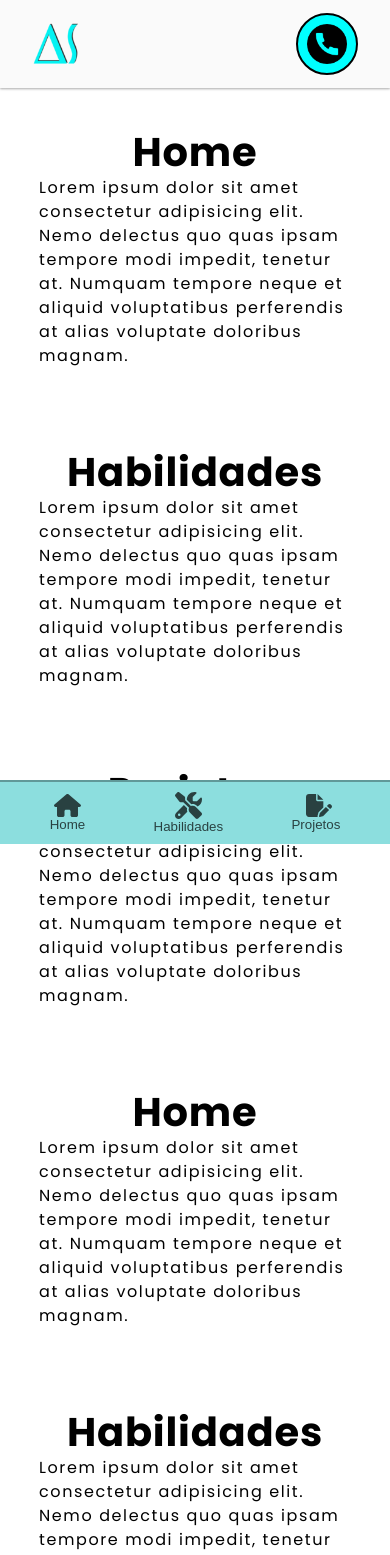
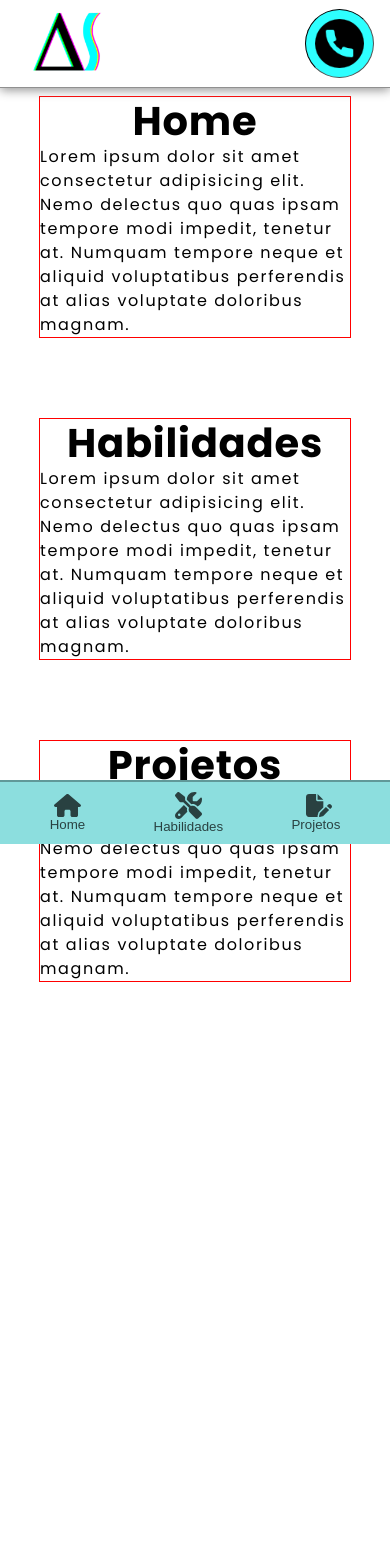
Before and after one commit to alexsantos-dev/AS_Front_Portifolio, a React (Vite) app: page / in a window 390 px wide. Shown: the top 1555 px of the page. After the commit the page ends 1078 px from the top, so only its background shows below. Built offline with nearby package versions, Linux system fonts and the light colour scheme.

Commit message:
ajusantdo estilos e responsividade

```diff
--- a/index.html
+++ b/index.html
@@ -2,7 +2,7 @@
 <html lang="en">
   <head>
     <meta charset="UTF-8" />
-    <link rel="icon" type="image/svg+xml" href="/logo-default.svg" />
+    <link rel="icon" type="image/svg+xml" href="/logo3.webp" />
     <meta name="viewport" content="width=device-width, initial-scale=1.0" />
     <meta http-equiv="X-UA-Compatible" content="IE=7" />
     <meta http-equiv="X-UA-Compatible" content="ie=edge" />
--- a/src/components/Navbar.jsx
+++ b/src/components/Navbar.jsx
@@ -11,6 +11,11 @@ export function Navbar() {
   return (
     <Nav>
       <ul className={`contato ${isAtivo ? "item-ativo" : ""}`}>
+        <li>
+          <button onClick={ativo} title="Contatos">
+            <img src="/telefone.png" alt="contato" title="Contato" />
+          </button>
+        </li>
         <li>
           <a
             href="https://www.linkedin.com/in/alex-santos-b020b5296"
@@ -29,15 +34,11 @@ export function Navbar() {
           </a>
         </li>
       </ul>
-      <div className={`btn ${isAtivo ? "btnOn" : ""}`}>
-        <button onClick={ativo} title="Contatos">
-          <img src="/telefone.png" alt="contato" title="Contato" />
-        </button>
-      </div>
+
       <ul className="logo">
         <li>
           <a href="#">
-            <img src="/logo1-79x72.webp" alt="logo" className="logoIcon" />
+            <img src="/logo3.webp" alt="logo" className="logoIcon" />
           </a>
         </li>
       </ul>
--- a/src/components/Navbar.styled.jsx
+++ b/src/components/Navbar.styled.jsx
@@ -2,24 +2,18 @@ import styled, { keyframes } from "styled-components";
 
 // 6cf5f5
 
-const container = keyframes`
+const itemFade = keyframes`
   0%{
-      transform: translateX(4em);
     opacity: 0;
   }
-    50%{
-      transform: translateX(2em);
-      opacity: 0;
-    }
-    100% {
+  100%{
     opacity: 1;
-     transform: translateX(0);
   }
 `;
 
 export const Nav = styled.nav`
   width: 100%;
-  background-color: #fafafa;
+  background-color: #fff;
   padding: 1em;
   height: 5.5em;
   top: 0;
@@ -30,7 +24,8 @@ export const Nav = styled.nav`
   justify-content: space-between;
   font-weight: 500;
   z-index: 10;
-  box-shadow: rgba(0, 0, 0, 0.12) 0px 1px 3px, rgba(0, 0, 0, 0.24) 0px 1px 2px;
+  border-bottom: solid 1px #909090;
+  box-shadow: #909090 0px 2px 10px;
 
   div.btn {
     display: none;
@@ -43,13 +38,12 @@ export const Nav = styled.nav`
     gap: 1em;
 
     &.logo {
-      width: 10.5%;
-      /* height: 4em; */
+      display: flex;
+      width: 13%;
       justify-content: right;
       align-items: center;
       .logoIcon {
-        width: 3em;
-        /* background-color: #fff; */
+        width: 4.6em;
       }
     }
 
@@ -61,12 +55,12 @@ export const Nav = styled.nav`
       a {
         transition: 0.3s ease-in;
         position: relative;
-        padding-bottom: 0.6em;
-        color: #bbbbbb;
+        color: #717171;
         height: 100%;
-        padding: 1em 0;
-        &:hover {
-          color: #ffffff;
+        padding: 0.7em 0;
+        &:hover,
+        &:active {
+          color: #000000;
         }
 
         &::after {
@@ -74,15 +68,16 @@ export const Nav = styled.nav`
           width: 0%;
           height: 0.3em;
           border-radius: 1em;
-          background-color: #000;
+          background-color: #ffffff;
           position: absolute;
           bottom: 0;
           left: 0;
           transition: 0.4s ease-in-out;
         }
 
-        &:hover::after {
-          background-color: #ffffff;
+        &:hover::after,
+        &:active::after {
+          background-color: #000000;
           width: 100%;
         }
       }
@@ -91,36 +86,39 @@ export const Nav = styled.nav`
     &.contato {
       width: 10em;
       height: 3em;
-
       border-radius: 6em;
       justify-content: center;
-      /* gap: 1.6em; */
 
       &:hover > :not(:hover) {
+        opacity: 0.7;
         transform: scale(1);
       }
       &:hover > :hover {
         opacity: 1;
         transform: scale(1.1);
+        box-shadow: #909090 0px 2px 10px;
       }
 
       li {
-        transition: all 0.3s ease-in;
+        transition: 0.2s ease-in;
+        border-radius: 6em;
         width: 100%;
         display: flex;
         align-items: center;
-        opacity: 0.7;
         justify-content: center;
 
         img {
-          width: 2.6em;
+          width: 3em;
         }
         a {
           display: flex;
           justify-content: center;
           align-items: center;
-          height: 2.6em;
+          height: 3em;
         }
+      }
+      li:first-child {
+        display: none;
       }
     }
   }
@@ -136,94 +134,71 @@ export const Nav = styled.nav`
         margin-left: 1em;
       }
     }
-
-    div.btn {
-      transition: all 0.3s ease-in-out;
-      position: absolute;
-      z-index: 100;
-      /* height: 8em; */
-      padding: 0.56em;
-      display: block;
-      background: #00ffff;
+    ul.contato {
+      width: 4.3em;
+      height: 4.3em;
+      display: flex;
+      align-items: center;
+      justify-content: center;
+      transition: all 0.3s;
       border-radius: 6em;
-      margin-right: 1em;
-      border: solid 2px #000;
-
-      button {
       z-index: 10;
-        cursor: pointer;
-        background: transparent;
-        border: none;
-        display: flex;
+      background: #00ffffd1;
+      border: inset 1px #000;
+      padding: 2em;
       flex-direction: row-reverse;
-        justify-content: center;
-        align-items: center;
-        img {
-          width: 3em;
+      &:hover > :not(:hover) {
+        opacity: 1;
       }
-      }
-    }
-
-    div.btnOn {
-      padding: 0.56em;
-      border-radius: 0 6rem 6rem 0;
-      border-top: solid 2px #000;
-      border-right: solid 2px#000;
-      border-bottom: solid 2px #000;
-      border-left: solid 0 #000;
-    }
-    ul.contato {
-      transition: all 0.2s ease-in;
-
-      display: none;
-      width: 4em;
-      justify-content: left;
-      height: 3em;
-      border-radius: 6em 0 0 6rem;
-      gap: 0.5em;
-      position: absolute;
-      z-index: 10;
-      right: 4.17em;
-      background: #00ffff;
-      border: solid 2px #000;
-      flex-direction: row-reverse;
-      padding: 1.8em 0.5em;
-
-      &:hover > :not(:hover) {
+      &:hover > :hover {
         opacity: 1;
       }
 
       li {
-        opacity: 1;
+        border-radius: 6em;
+        width: 3em;
       }
 
+      li:first-child {
+        display: flex;
+      }
       li {
+        button {
+          display: flex;
+          align-items: center;
+          justify-content: center;
+          border: none;
+          background: none;
+          border-radius: 50%;
+
+          img {
+            width: 3.7em;
+          }
+        }
+      }
+      li:not(:first-child) {
         display: none;
       }
 
-      li {
-        padding: 0;
-        position: absolute;
-        z-index: -1;
+      li:nth-child(2) {
+        animation: ${itemFade} 0.8s ease-in;
       }
-
-      li:last-child {
-        margin-left: 0.2em;
+      li:nth-child(3) {
+        animation: ${itemFade} 0.7s ease-in;
+      }
+      li:nth-child(4) {
+        animation: ${itemFade} 0.6s ease-in;
+        margin-left: 1.5em;
       }
     }
 
     ul.item-ativo {
-      display: flex;
-      justify-content: center;
-      align-items: center;
-      width: auto;
-      right: 5.2em;
-      height: 3.6em;
-      animation: ${container} 0.4s ease-in-out;
-      li {
-        position: static;
+      width: 17em;
+      li:not(:first-child) {
         display: block;
-        transition: 1s ease-in-out;
+      }
+      li:first-child {
+        margin-right: 1.5em;
       }
     }
     ul.sections {
--- a/src/components/Secoes.jsx
+++ b/src/components/Secoes.jsx
@@ -1,8 +1,8 @@
 import { SecoesContainer } from "./Secoes.styles";
 export function Secoes() {
   return (
-    <SecoesContainer id="Home">
-      <section>
+    <SecoesContainer>
+      <section id="Home">
         <h1>Home</h1>
         <p>
           Lorem ipsum dolor sit amet consectetur adipisicing elit. Nemo delectus
@@ -11,8 +11,8 @@ export function Secoes() {
           magnam.
         </p>
       </section>
-      <section>
-        <h1 id="Habilidades">Habilidades</h1>
+      <section id="Habilidades">
+        <h1>Habilidades</h1>
         <p>
           Lorem ipsum dolor sit amet consectetur adipisicing elit. Nemo delectus
           quo quas ipsam tempore modi impedit, tenetur at. Numquam tempore neque
@@ -20,35 +20,8 @@ export function Secoes() {
           magnam.
         </p>
       </section>
-      <section>
-        <h1 id="Projetos">Projetos</h1>
-        <p>
-          Lorem ipsum dolor sit amet consectetur adipisicing elit. Nemo delectus
-          quo quas ipsam tempore modi impedit, tenetur at. Numquam tempore neque
-          et aliquid voluptatibus perferendis at alias voluptate doloribus
-          magnam.
-        </p>
-      </section>
-      <section>
-        <h1>Home</h1>
-        <p>
-          Lorem ipsum dolor sit amet consectetur adipisicing elit. Nemo delectus
-          quo quas ipsam tempore modi impedit, tenetur at. Numquam tempore neque
-          et aliquid voluptatibus perferendis at alias voluptate doloribus
-          magnam.
-        </p>
-      </section>
-      <section>
-        <h1 id="Habilidades">Habilidades</h1>
-        <p>
-          Lorem ipsum dolor sit amet consectetur adipisicing elit. Nemo delectus
-          quo quas ipsam tempore modi impedit, tenetur at. Numquam tempore neque
-          et aliquid voluptatibus perferendis at alias voluptate doloribus
-          magnam.
-        </p>
-      </section>
-      <section>
-        <h1 id="Projetos">Projetos</h1>
+      <section id="Projetos">
+        <h1>Projetos</h1>
         <p>
           Lorem ipsum dolor sit amet consectetur adipisicing elit. Nemo delectus
           quo quas ipsam tempore modi impedit, tenetur at. Numquam tempore neque
--- a/src/components/Secoes.styles.jsx
+++ b/src/components/Secoes.styles.jsx
@@ -4,16 +4,18 @@ export const SecoesContainer = styled.div`
   width: 100%;
   height: auto;
   position: absolute;
-  top: 7em;
+  top: 5em;
   overflow-y: hidden;
   display: flex;
   justify-content: center;
   align-items: center;
   flex-direction: column;
   padding: 1em 0;
+  section {
+    border: solid 1px red;
 
-  section {
     width: 80%;
+    max-width: 1000px;
     margin-bottom: 5em;
     h1 {
       text-align: center;
```
Also changed, not shown: public/logo2.webp (added), public/logo3.webp (added). Lines whose indentation alone changed are shown as unchanged.
